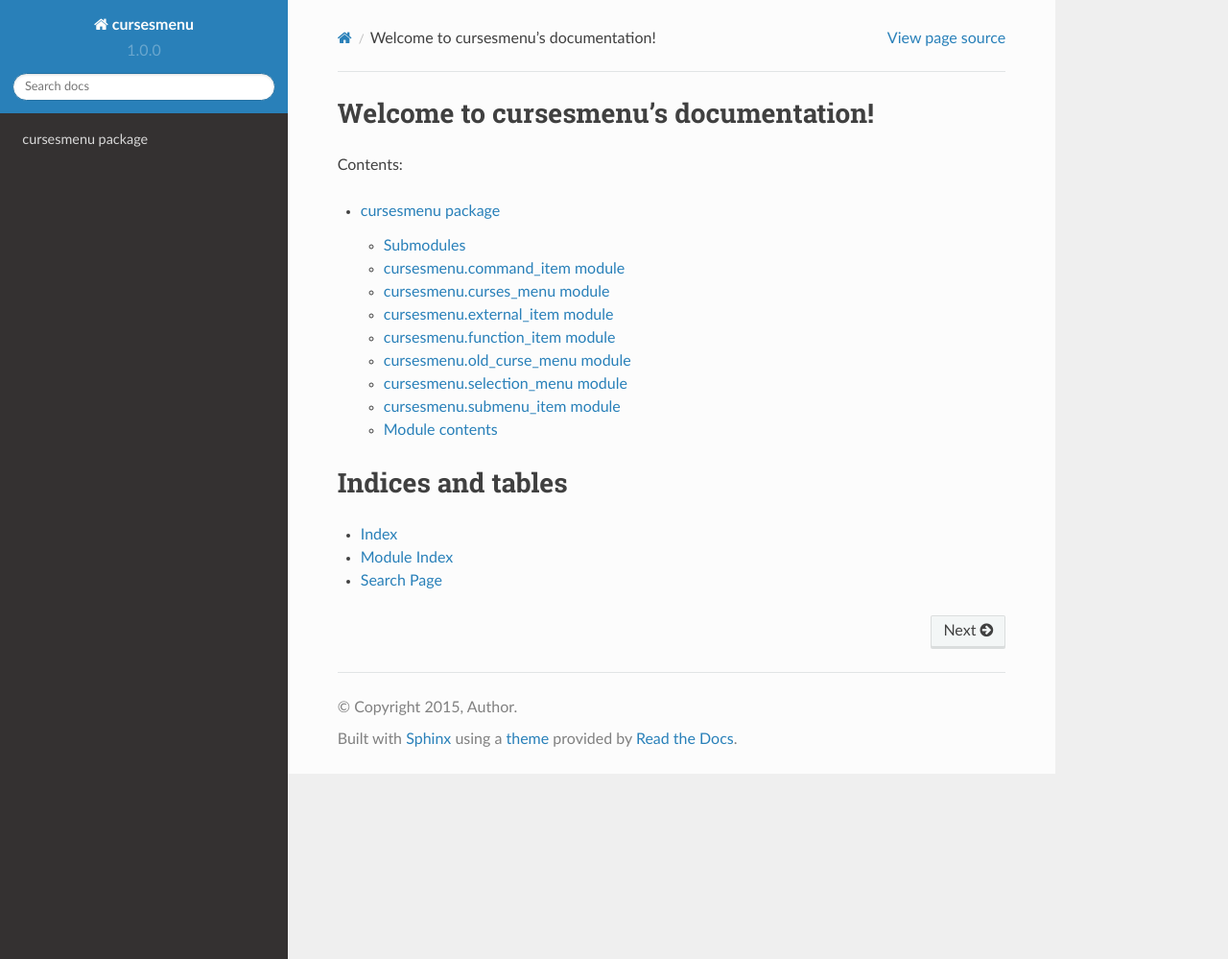
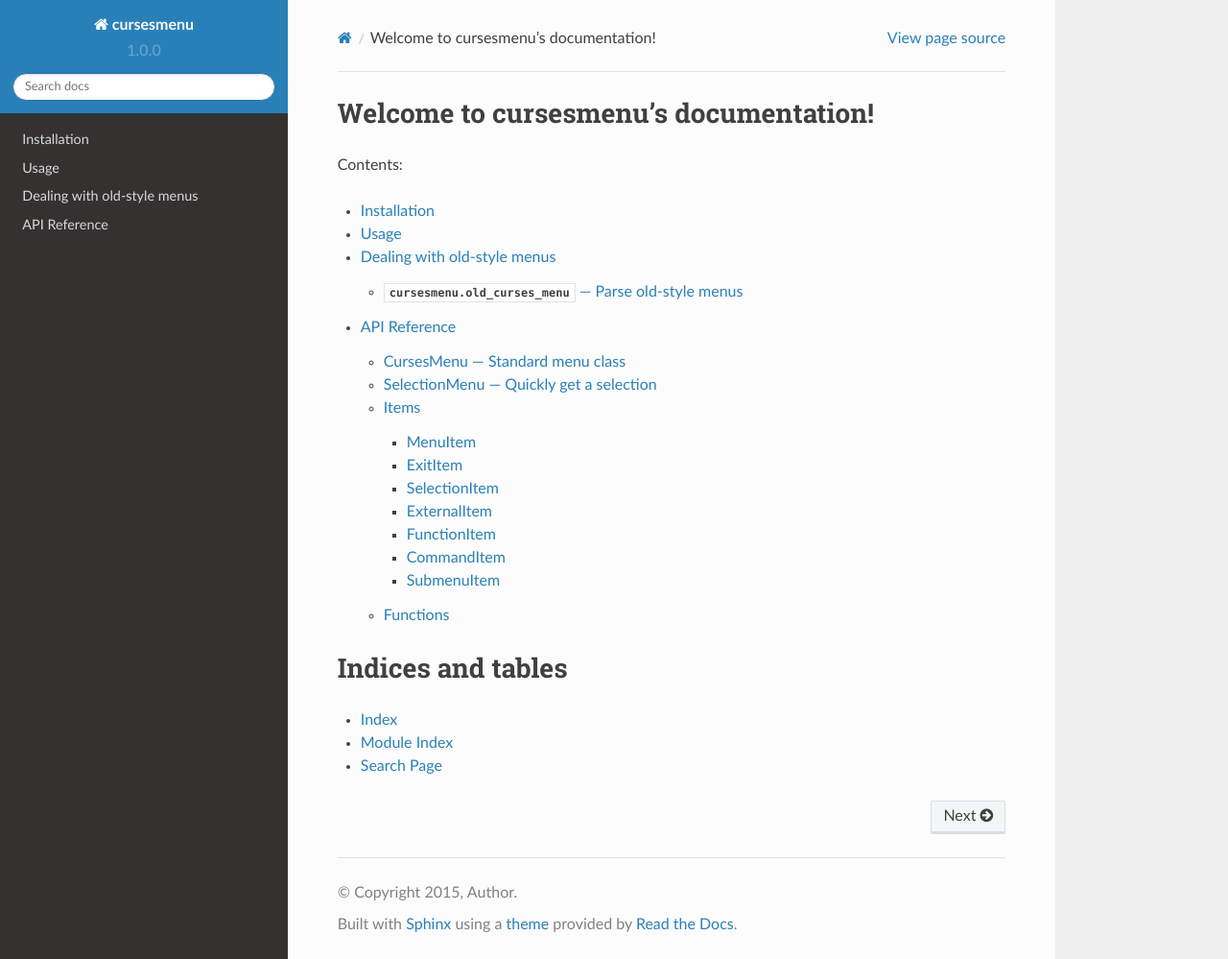
Before and after one commit to pmbarrett314/curses-menu, a Sphinx documentation site: the page built from docs/index.rst, in a window 1280 px wide and 999 px high. Shown: the whole window at 96% size. Built offline with Sphinx 7.4.7 and the Read the Docs theme 2.0.0, drawn with Linux system fonts in a browser that asks for light colours.

Commit message:
Defined structure for docs, some work on usage

```diff
--- a/docs/cursesmenu.rst
+++ b/docs/cursesmenu.rst
@@ -1,70 +1,9 @@
-cursesmenu package
-==================
+API Reference
+=============
+.. toctree::
+    :maxdepth: 4
 
-Submodules
-----------
-
-cursesmenu.command_item module
-------------------------------
-
-.. automodule:: cursesmenu.command_item
-    :members:
-    :undoc-members:
-    :show-inheritance:
-
-cursesmenu.curses_menu module
------------------------------
-
-.. automodule:: cursesmenu.curses_menu
-    :members:
-    :undoc-members:
-    :show-inheritance:
-
-cursesmenu.external_item module
--------------------------------
-
-.. automodule:: cursesmenu.external_item
-    :members:
-    :undoc-members:
-    :show-inheritance:
-
-cursesmenu.function_item module
--------------------------------
-
-.. automodule:: cursesmenu.function_item
-    :members:
-    :undoc-members:
-    :show-inheritance:
-
-cursesmenu.old_curse_menu module
---------------------------------
-
-.. automodule:: cursesmenu.old_curse_menu
-    :members:
-    :undoc-members:
-    :show-inheritance:
-
-cursesmenu.selection_menu module
---------------------------------
-
-.. automodule:: cursesmenu.selection_menu
-    :members:
-    :undoc-members:
-    :show-inheritance:
-
-cursesmenu.submenu_item module
-------------------------------
-
-.. automodule:: cursesmenu.submenu_item
-    :members:
-    :undoc-members:
-    :show-inheritance:
-
-
-Module contents
----------------
-
-.. automodule:: cursesmenu
-    :members:
-    :undoc-members:
-    :show-inheritance:
+    cursesmenu/CursesMenu
+    cursesmenu/SelectionMenu
+    items
+    cursesmenu/functions
--- /dev/null
+++ b/docs/cursesmenu/CursesMenu.rst
@@ -0,0 +1,7 @@
+CursesMenu --- Standard menu class
+==================================
+
+.. autoclass:: cursesmenu.CursesMenu
+    :members:
+    :exclude-members: current_item, selected_item
+    :undoc-members:
--- /dev/null
+++ b/docs/cursesmenu/SelectionMenu.rst
@@ -0,0 +1,7 @@
+SelectionMenu --- Quickly get a selection
+=========================================
+
+.. autoclass:: cursesmenu.SelectionMenu
+    :members:
+    :undoc-members:
+    :show-inheritance:
--- /dev/null
+++ b/docs/cursesmenu/functions.rst
@@ -0,0 +1,8 @@
+Functions
+=========
+
+.. autofunction:: cursesmenu.clear_terminal
+.. autofunction:: cursesmenu.reset_prog_mode
+.. autofunction:: cursesmenu.clean_up_screen
+.. autofunction:: cursesmenu.old_curses_menu.parse_old_menu
+    :noindex:
--- /dev/null
+++ b/docs/cursesmenu/items/CommandItem.rst
@@ -0,0 +1,7 @@
+CommandItem
+===========
+
+.. autoclass:: cursesmenu.items.CommandItem
+    :members:
+    :undoc-members:
+    :show-inheritance:
--- /dev/null
+++ b/docs/cursesmenu/items/ExitItem.rst
@@ -0,0 +1,7 @@
+ExitItem
+========
+
+.. autoclass:: cursesmenu.items.ExitItem
+    :members:
+    :undoc-members:
+    :show-inheritance:
--- /dev/null
+++ b/docs/cursesmenu/items/ExternalItem.rst
@@ -0,0 +1,7 @@
+ExternalItem
+============
+
+.. autoclass:: cursesmenu.items.ExternalItem
+    :members:
+    :undoc-members:
+    :show-inheritance:
--- /dev/null
+++ b/docs/cursesmenu/items/FunctionItem.rst
@@ -0,0 +1,7 @@
+FunctionItem
+============
+
+.. autoclass:: cursesmenu.items.FunctionItem
+    :members:
+    :undoc-members:
+    :show-inheritance:
--- /dev/null
+++ b/docs/cursesmenu/items/MenuItem.rst
@@ -0,0 +1,6 @@
+MenuItem
+========
+
+.. autoclass:: cursesmenu.items.MenuItem
+    :members:
+    :undoc-members:
--- /dev/null
+++ b/docs/cursesmenu/items/SelectionItem.rst
@@ -0,0 +1,7 @@
+SelectionItem
+=============
+
+.. autoclass:: cursesmenu.items.SelectionItem
+    :members:
+    :undoc-members:
+    :show-inheritance:
--- /dev/null
+++ b/docs/cursesmenu/items/SubmenuItem.rst
@@ -0,0 +1,7 @@
+SubmenuItem
+===========
+
+.. autoclass:: cursesmenu.items.SubmenuItem
+    :members:
+    :undoc-members:
+    :show-inheritance:
--- a/docs/index.rst
+++ b/docs/index.rst
@@ -11,6 +11,9 @@ Contents:
 .. toctree::
    :maxdepth: 4
 
+   installation
+   usage
+   oldmenu
    cursesmenu
 
 
--- /dev/null
+++ b/docs/items.rst
@@ -0,0 +1,13 @@
+Items
+=====
+
+.. toctree::
+   :maxdepth: 4
+
+   cursesmenu/items/MenuItem
+   cursesmenu/items/ExitItem
+   cursesmenu/items/SelectionItem
+   cursesmenu/items/ExternalItem
+   cursesmenu/items/FunctionItem
+   cursesmenu/items/CommandItem
+   cursesmenu/items/SubmenuItem
--- /dev/null
+++ b/docs/oldmenu.rst
@@ -0,0 +1,10 @@
+Dealing with old-style menus
+============================
+
+:mod:`cursesmenu.old_curses_menu` --- Parse old-style menus
+-----------------------------------------------------------
+
+.. automodule:: cursesmenu.old_curses_menu
+    :members:
+    :undoc-members:
+    :show-inheritance:
--- /dev/null
+++ b/docs/usage.rst
@@ -0,0 +1,42 @@
+Usage
+=====
+
+First things first, import the package::
+
+    import cursesmenu
+
+Or just import what you need::
+
+    from cursesmenu import CursesMenu
+
+    from cursesmenu.items import FunctionItem, SubmenuItem, CommandItem
+
+Then create a menu::
+
+    menu = CursesMenu(title="This is a menu!", subtitle="It has a subtitle too!")
+
+Create some items::
+
+    command_item = CommandItem("command", menu, "touch hello.txt")
+
+    function_item = FunctionItem("function", menu, input,["Enter some input"])
+
+Maybe even a submenu::
+
+    submenu = CursesMenu(title="This is the submenu")
+
+    submenu_item = SubmenuItem("submenu", menu, submenu)
+
+Add the items::
+
+    menu.append_item(command_item)
+
+    menu.append_item(function_item)
+
+    menu.append_item(submenu_item)
+
+Then show the menu::
+
+    menu.show()
+
+And let the user take over from there.
```
Also changed, not shown: docs/installation.rst (added, +10 -0 lines).
